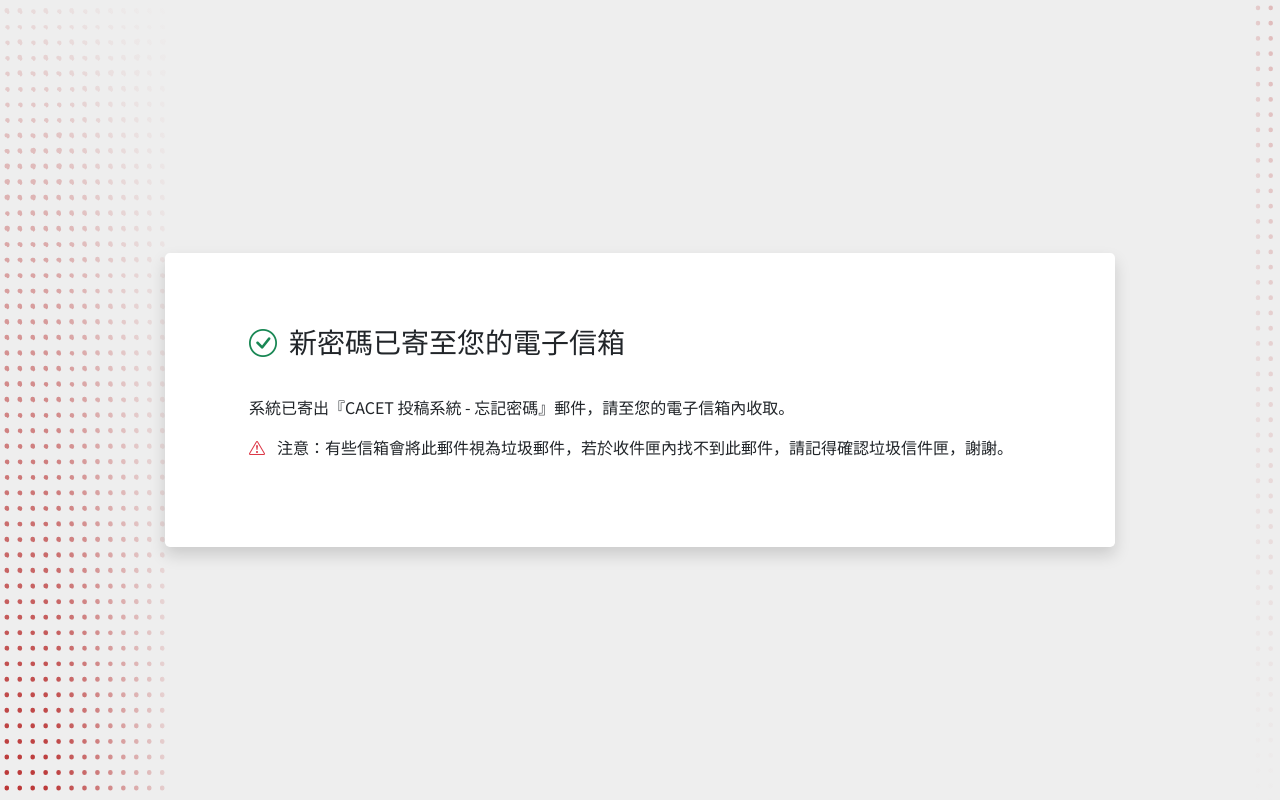
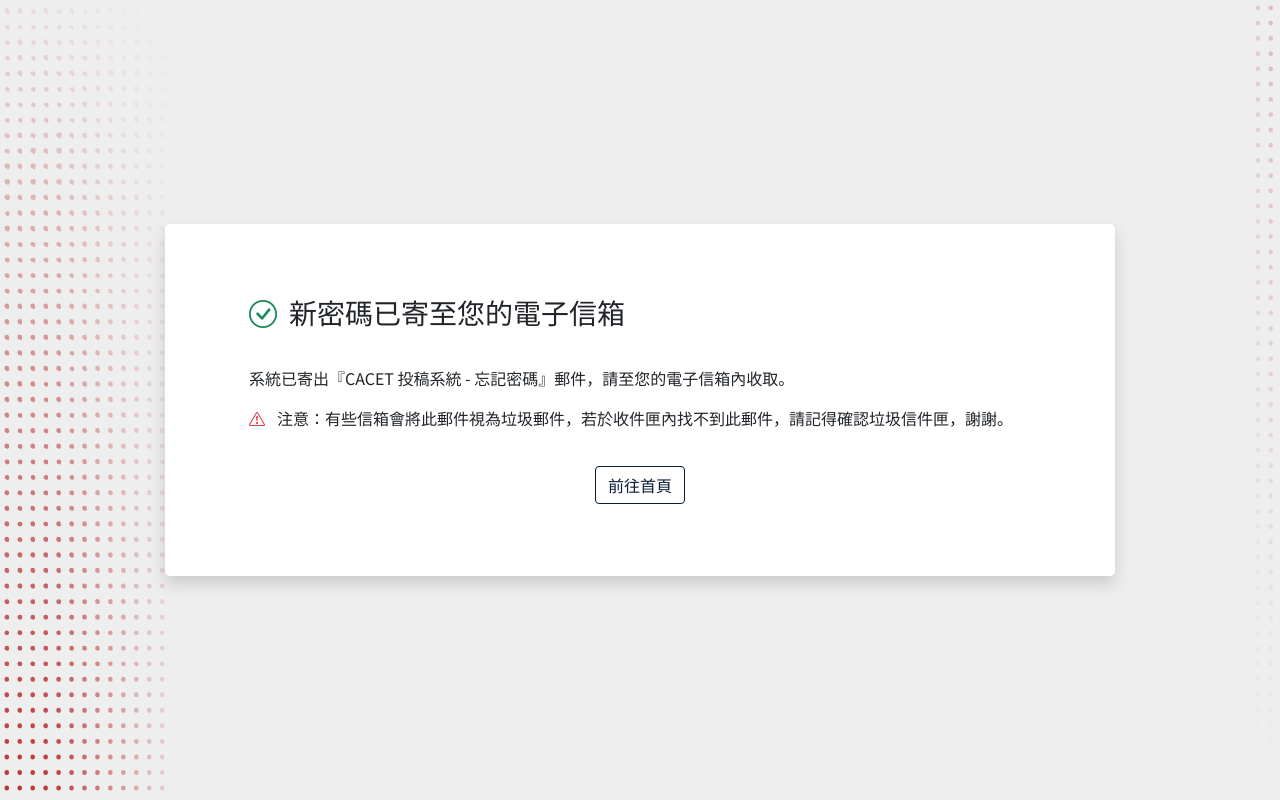
Before and after one commit to Yi-Jung0430/cacet_www, a PHP site: page /msg_forget.php in a window 1280 px wide. Run offline with PHP 8.4, Linux system fonts and the light colour scheme; some libraries are stand-ins or nearby versions.

Commit message:
新增"msg_forget.php"前往首頁按鈕

```diff
--- a/msg_forget.php
+++ b/msg_forget.php
@@ -11,6 +11,10 @@
                             系統已寄出『CACET 投稿系統 - 忘記密碼』郵件，請至您的電子信箱內收取。
                         </p>
                         <p><i class="bi bi-exclamation-triangle text-danger me-2"></i>注意：有些信箱會將此郵件視為垃圾郵件，若於收件匣內找不到此郵件，請記得確認垃圾信件匣，謝謝。</p>
+
+                        <div class="text-center mt-4">
+                        <a href="home_noLogin.php" class="btn btn-outline-third">前往首頁</a>
+                        </div>
                     </div>
                 </div>
             </div>
```
